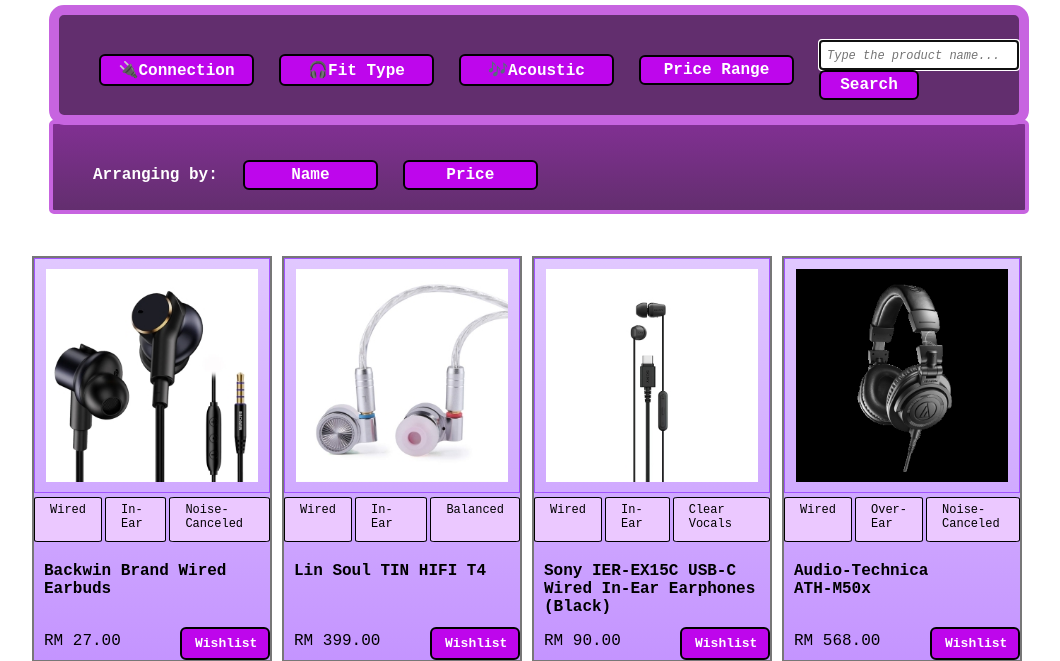
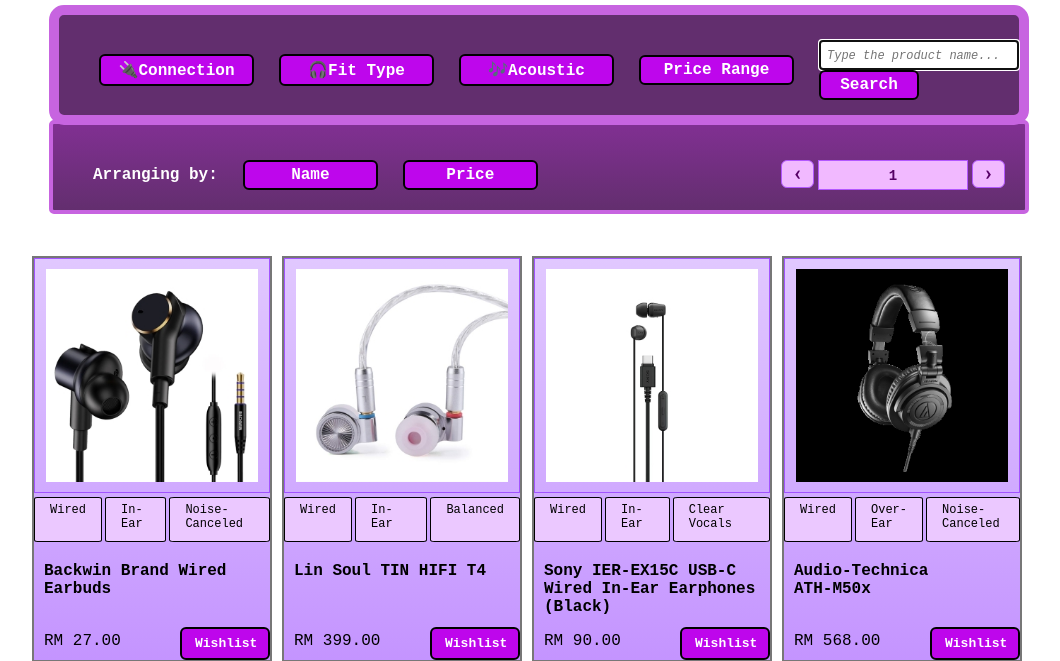
Before and after one commit to RoyTang13/Gadget-Shop, a PHP site: page /page/product.php in a window 1280 px wide. Shown: the part 130-791 px from the top of the page, without its empty margins (101-1161 px from the left). Run offline with PHP 8.4, Linux system fonts and the light colour scheme; data comes from the database, SQL or seed files in the repository.

Commit message:
Refactor product.php for improved structure

```diff
--- a/Assignment/page/product.php
+++ b/Assignment/page/product.php
@@ -161,7 +161,16 @@ include '../_head.php';
 
     <div class = "sorting_right">
         <!-- Paging with textable page number -->
-
+        <div class = "pagination">
+            <button class = "pagination-btn" id = "prevBtn">‹</button>
+            <input type = "number"
+                   id = "pageInput"
+                   class = "page-input"
+                   min = "1"
+                   value = "1"
+                   placeholder = "Page">
+            <button class = "pagination-btn" id = "nextBtn">›</button>
+        </div>
     </div>
 </div>
 
```
